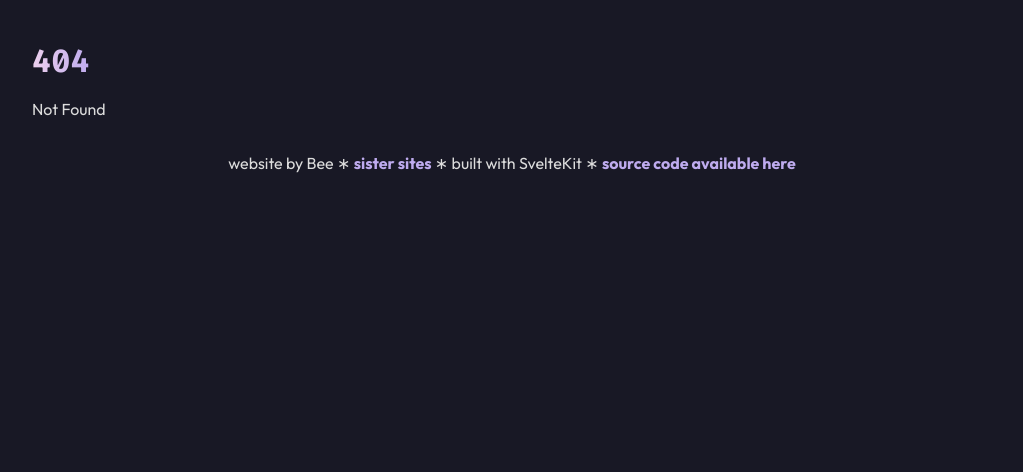
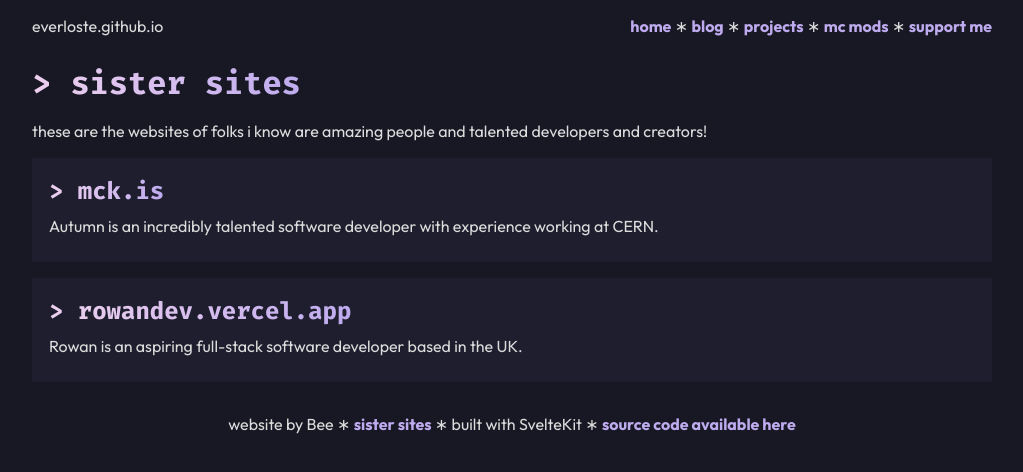
Before and after one commit to everloste/everloste.github.io, a SvelteKit app: page /sister-sites in a window 1280 px wide. Before the commit this address had no page. Shown: the top 472 px of the page, without its empty margins (128-1151 px from the left). Built offline with nearby package versions, Linux system fonts and the light colour scheme.

Commit message:
add sister sites

```diff
--- /dev/null
+++ b/src/routes/(pages)/sister-sites/+page.svelte
@@ -0,0 +1,63 @@
+<h1>> sister sites</h1>
+
+<p>
+	these are the websites of folks i know
+	are amazing people and talented developers and creators!
+</p>
+
+<div id="site-list">
+	<a class="site unformatted" href="https://mck.is">
+		<div>
+			<h2>
+				<span class="ic">&gt;</span>
+				mck.is
+			</h2>
+			<p>
+				Autumn is an incredibly talented software developer with experience working at CERN.
+			</p>
+		</div>
+	</a>
+	<a class="site unformatted" href="https://rowandev.vercel.app">
+		<div>
+			<h2>
+				<span class="ic">&gt;</span>
+				rowandev.vercel.app
+			</h2>
+			<p>
+				Rowan is an aspiring full-stack software developer based in the UK.
+			</p>
+		</div>
+	</a>
+</div>
+
+<style>
+	#site-list {
+		margin-top: 1rem;
+
+		display: flex;
+		flex-direction: column;
+		gap: 1rem;
+
+		.site:has(div) {
+			> div {
+				transition: all 0.25s var(--ease-out-perfect);
+				background-color: var(--background-color-brighter);
+				border: solid 1px transparent;
+				padding: 1rem;
+				h2, p, .ic {
+					transition: all 0.25s var(--ease-out-perfect);
+					margin-top: 0;
+					margin-bottom: 0.5rem;
+				}
+				&:hover {
+					background-color: var(--background-color-brightest);
+					border: solid 1px var(--accent-color);
+					.ic {
+						margin-left: 0.75em;
+						margin-right: 0.25em;
+					}
+				}
+			}
+		}
+	}
+</style>
```
Also changed, not shown: src/routes/(pages)/sister-sites/+page.mdx (deleted, +0 -7 lines).
